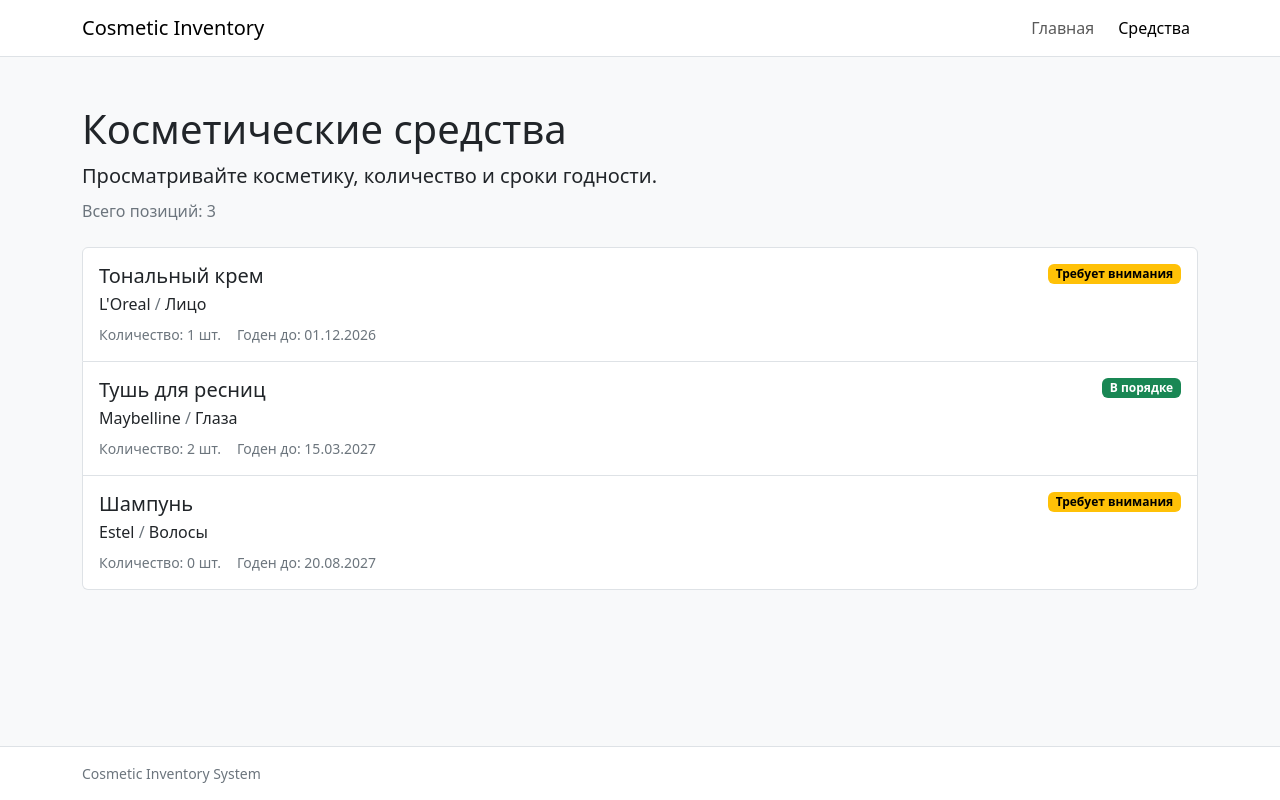
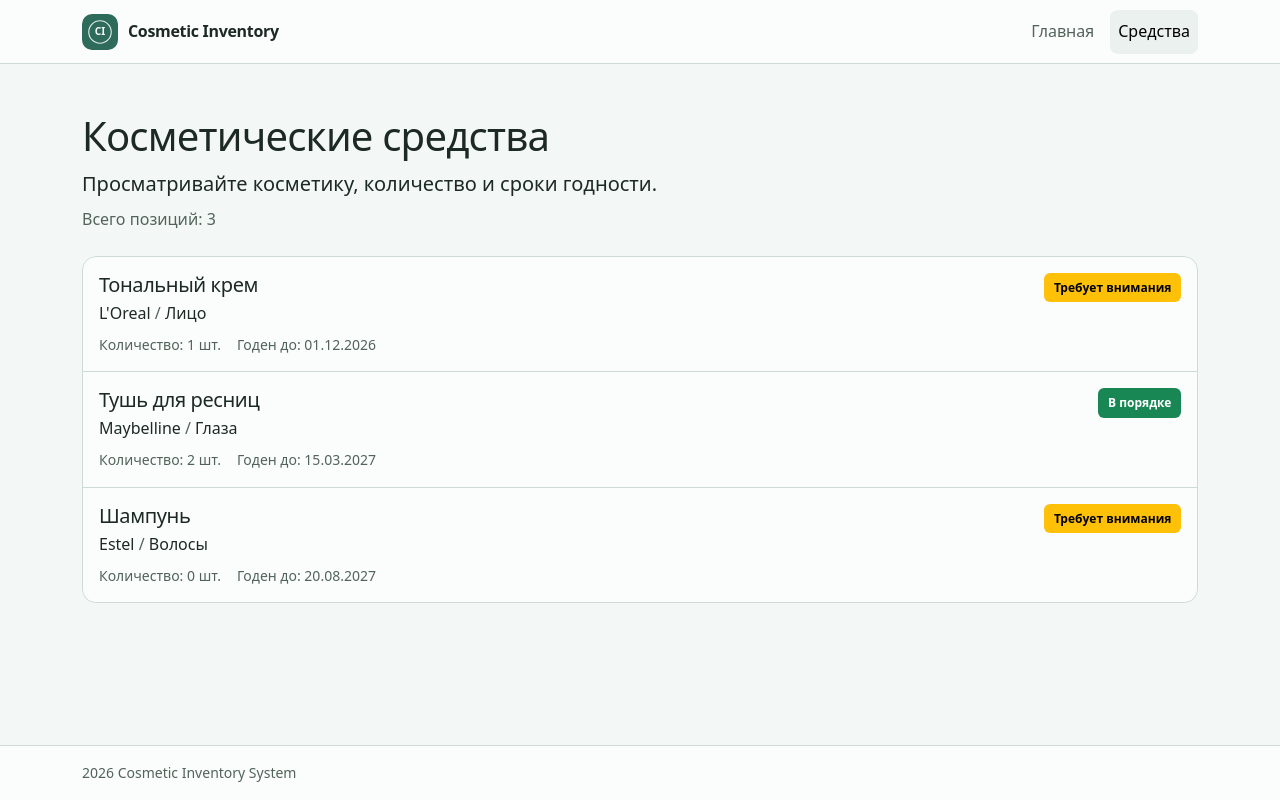
Before and after one commit to kkapanny/cosmetic_inventory_system, a Django app: page /products/ in a window 1280 px wide. Run offline with Django 5.2, Linux system fonts and the light colour scheme.

Commit message:
PR6: add static assets

```diff
--- a/cosmetic_inventory/settings.py
+++ b/cosmetic_inventory/settings.py
@@ -131,7 +131,8 @@ USE_TZ = True
 # Static files (CSS, JavaScript, Images)
 # https://docs.djangoproject.com/en/5.2/howto/static-files/
 
-STATIC_URL = 'static/'
+STATIC_URL = '/static/'
+STATICFILES_DIRS = [BASE_DIR / 'static']
 
 # Default primary key field type
 # https://docs.djangoproject.com/en/5.2/ref/settings/#default-auto-field
--- /dev/null
+++ b/static/css/style.css
@@ -0,0 +1,183 @@
+:root {
+    --app-accent: #2f6b5b;
+    --app-accent-hover: #27594c;
+    --app-accent-text: #f6faf8;
+    --app-canvas: #f3f7f5;
+    --app-surface: #fbfdfc;
+    --app-surface-muted: #eaf1ee;
+    --app-border: #cedbd5;
+    --app-text: #1d2924;
+    --app-muted: #52635b;
+    --app-focus: #6aa998;
+    --app-radius: 0.875rem;
+    --app-ease-out: cubic-bezier(0.23, 1, 0.32, 1);
+}
+
+[data-bs-theme="dark"] {
+    --app-accent: #7ebaa8;
+    --app-accent-hover: #96c9ba;
+    --app-accent-text: #13221c;
+    --app-canvas: #151a18;
+    --app-surface: #1d2421;
+    --app-surface-muted: #252e2a;
+    --app-border: #394740;
+    --app-text: #eaf1ed;
+    --app-muted: #b2c0b9;
+    --app-focus: #8dc5b4;
+}
+
+.app-body {
+    background: var(--app-canvas);
+    color: var(--app-text);
+    font-family: system-ui, -apple-system, BlinkMacSystemFont, "Segoe UI",
+        sans-serif;
+    line-height: 1.55;
+}
+
+.app-main {
+    width: 100%;
+}
+
+h1,
+h2,
+h3,
+.navbar-brand {
+    color: var(--app-text);
+    letter-spacing: -0.02em;
+}
+
+h1,
+h2,
+h3 {
+    text-wrap: balance;
+}
+
+p {
+    text-wrap: pretty;
+}
+
+.app-navbar,
+.app-footer {
+    background: var(--app-surface);
+    border-color: var(--app-border) !important;
+}
+
+.app-navbar {
+    min-height: 64px;
+}
+
+.navbar-brand {
+    align-items: center;
+    display: inline-flex;
+    font-size: 1rem;
+    font-weight: 700;
+    gap: 0.625rem;
+    min-height: 44px;
+}
+
+.brand-mark {
+    border-radius: 0.625rem;
+    display: block;
+    flex: 0 0 auto;
+}
+
+.nav-link {
+    align-items: center;
+    border-radius: 0.5rem;
+    color: var(--app-muted);
+    display: inline-flex;
+    min-height: 44px;
+    transition: background-color 160ms var(--app-ease-out),
+        color 160ms var(--app-ease-out);
+}
+
+.nav-link:hover,
+.nav-link.active {
+    background: var(--app-surface-muted);
+    color: var(--app-text);
+}
+
+.text-secondary {
+    color: var(--app-muted) !important;
+}
+
+.card,
+.list-group,
+.alert {
+    border-radius: var(--app-radius);
+}
+
+.card,
+.list-group-item,
+.alert {
+    background: var(--app-surface);
+    border-color: var(--app-border);
+    color: var(--app-text);
+}
+
+.list-group {
+    overflow: hidden;
+}
+
+.list-group-item-action {
+    transition: background-color 160ms var(--app-ease-out),
+        color 160ms var(--app-ease-out);
+}
+
+.list-group-item-action:hover {
+    background: var(--app-surface-muted);
+    color: var(--app-text);
+}
+
+.btn-primary {
+    --bs-btn-bg: var(--app-accent);
+    --bs-btn-border-color: var(--app-accent);
+    --bs-btn-color: var(--app-accent-text);
+    --bs-btn-hover-bg: var(--app-accent-hover);
+    --bs-btn-hover-border-color: var(--app-accent-hover);
+    --bs-btn-hover-color: var(--app-accent-text);
+    --bs-btn-active-bg: var(--app-accent-hover);
+    --bs-btn-active-border-color: var(--app-accent-hover);
+    --bs-btn-active-color: var(--app-accent-text);
+}
+
+.btn {
+    border-radius: 0.625rem;
+    min-height: 44px;
+}
+
+.btn:active {
+    transform: translateY(1px);
+}
+
+a:focus-visible,
+.btn:focus-visible {
+    outline: 3px solid var(--app-focus);
+    outline-offset: 3px;
+}
+
+.list-group-item-action:focus-visible {
+    box-shadow: inset 0 0 0 3px var(--app-focus);
+    outline: none;
+}
+
+.badge {
+    line-height: 1.25;
+    padding: 0.45rem 0.6rem;
+    white-space: normal;
+}
+
+@media (max-width: 575.98px) {
+    .navbar-brand span {
+        max-width: 9rem;
+    }
+}
+
+@media (prefers-reduced-motion: reduce) {
+    *,
+    *::before,
+    *::after {
+        scroll-behavior: auto !important;
+        transition-duration: 0.01ms !important;
+    }
+}
--- /dev/null
+++ b/static/js/main.js
@@ -0,0 +1,16 @@
+const colorScheme = window.matchMedia("(prefers-color-scheme: dark)");
+
+function applyColorScheme(event) {
+    document.documentElement.dataset.bsTheme = event.matches
+        ? "dark"
+        : "light";
+}
+
+applyColorScheme(colorScheme);
+colorScheme.addEventListener("change", applyColorScheme);
+
+const currentYear = document.querySelector("[data-current-year]");
+
+if (currentYear) {
+    currentYear.textContent = String(new Date().getFullYear());
+}
--- a/templates/base.html
+++ b/templates/base.html
@@ -1,5 +1,6 @@
+{% load static %}
 <!DOCTYPE html>
-<html lang="ru">
+<html lang="ru" data-bs-theme="light">
 <head>
     <meta charset="UTF-8">
     <meta name="viewport" content="width=device-width, initial-scale=1">
@@ -8,18 +9,21 @@
         href="https://cdn.jsdelivr.net/npm/bootstrap@5.3.3/dist/css/bootstrap.min.css"
         rel="stylesheet"
     >
+    <link rel="icon" href="{% static 'img/logo.svg' %}" type="image/svg+xml">
+    <link rel="stylesheet" href="{% static 'css/style.css' %}">
+    <script src="{% static 'js/main.js' %}" defer></script>
 </head>
-<body class="bg-light d-flex flex-column min-vh-100">
+<body class="app-body d-flex flex-column min-vh-100">
     <a class="visually-hidden-focusable" href="#main-content">
         Перейти к содержимому
     </a>
     {% include "includes/navigation.html" %}
-    <main id="main-content" class="container py-4 flex-grow-1">
+    <main id="main-content" class="app-main container py-4 flex-grow-1">
         {% block content %}{% endblock %}
     </main>
-    <footer class="border-top bg-white py-3">
+    <footer class="app-footer border-top py-3">
         <div class="container text-secondary small">
-            Cosmetic Inventory System
+            <span data-current-year>2026</span> Cosmetic Inventory System
         </div>
     </footer>
 </body>
--- a/templates/includes/navigation.html
+++ b/templates/includes/navigation.html
@@ -1,7 +1,15 @@
-<nav class="navbar bg-white border-bottom" aria-label="Основная навигация">
+{% load static %}
+<nav class="app-navbar navbar border-bottom" aria-label="Основная навигация">
     <div class="container d-flex flex-wrap gap-2">
         <a class="navbar-brand me-auto" href="{% url 'homepage:index' %}">
-            Cosmetic Inventory
+            <img
+                class="brand-mark"
+                src="{% static 'img/logo.svg' %}"
+                width="36"
+                height="36"
+                alt=""
+            >
+            <span>Cosmetic Inventory</span>
         </a>
         <ul class="navbar-nav flex-row flex-wrap gap-2">
             <li class="nav-item">
```
Also changed, not shown: tests/test_web.py (+11 -0 lines), static/img/logo.svg (added).
